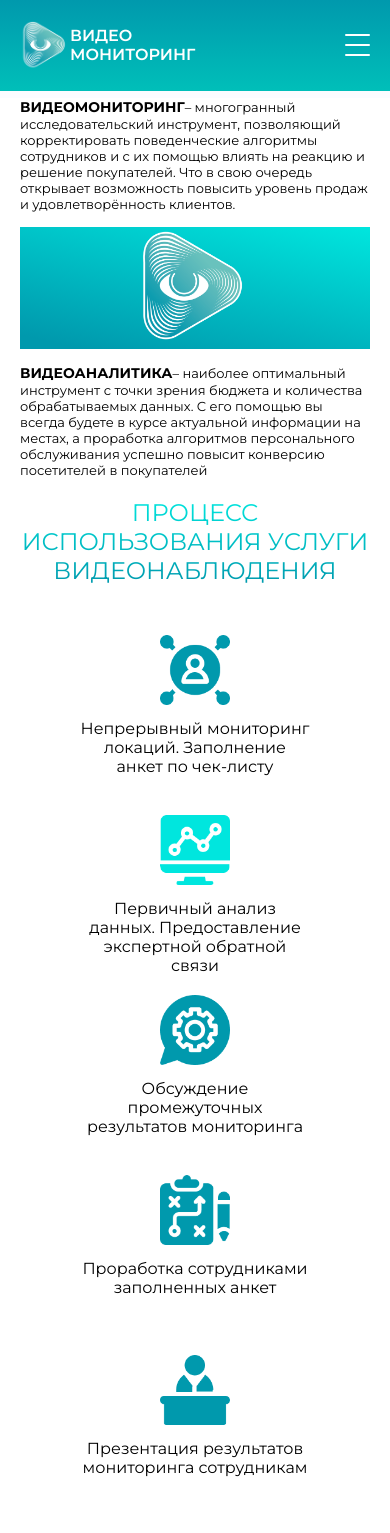
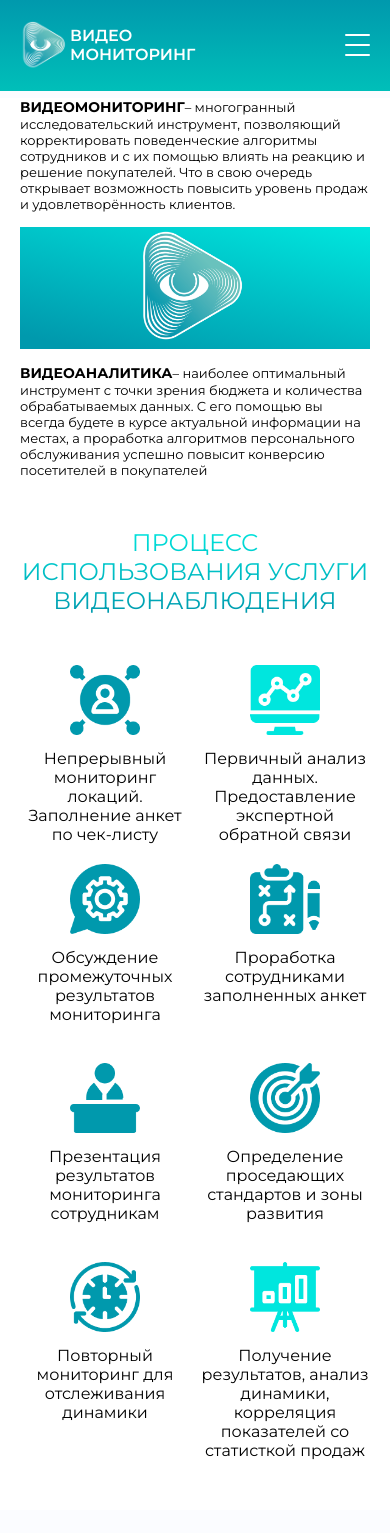
Before and after one commit to artemanz/vmr, a React (Create React App) app: page / in a window 390 px wide. Shown: the top 1533 px of the page. Built offline with nearby package versions, Linux system fonts and the light colour scheme.

Commit message:
настроил блок 2 на вывод 2 колонок

```diff
--- a/package.json
+++ b/package.json
@@ -41,6 +41,7 @@
     ]
   },
   "devDependencies": {
+    "aos": "^2.3.4",
     "gh-pages": "^5.0.0",
     "sass": "^1.63.3"
   }
--- a/src/components/Block2/Block2.module.scss
+++ b/src/components/Block2/Block2.module.scss
@@ -4,7 +4,7 @@
   margin: auto;
   overflow: hidden;
   .Block2__wrapper {
-    padding: 20px;
+    padding: 50px 20px;
     .Block2__bText {
       text-align: center;
       font-size: 32px;
@@ -19,12 +19,11 @@
       margin-bottom: 50px;
     }
     .Block2__grid {
-
       display: grid;
       grid-template-columns: repeat(4, 1fr);
       grid-template-rows: repeat(2, 1fr);
       grid-column-gap: 10px;
-      grid-row-gap: 10px;
+      grid-row-gap: 80px;
       align-items: start;
       .Block2__cell {
         text-align: center;
@@ -84,9 +83,17 @@
         font-size: 24px;
       }
       .Block2__grid {
-        grid-template-columns: 1fr;
-        grid-template-rows: repeat(8, 1fr);
         grid-row-gap: 20px;
+        grid-column-gap: 10px;
+        .Block2__cell {
+          .Blo
+          .Block2__img {
+            img {
+              width: 50px;
+              height: 50px;
+            }
+          }
+        }
       }
     }
   }
```
Also changed, not shown: 1 other file (tests, documents, lock files or other folders).
